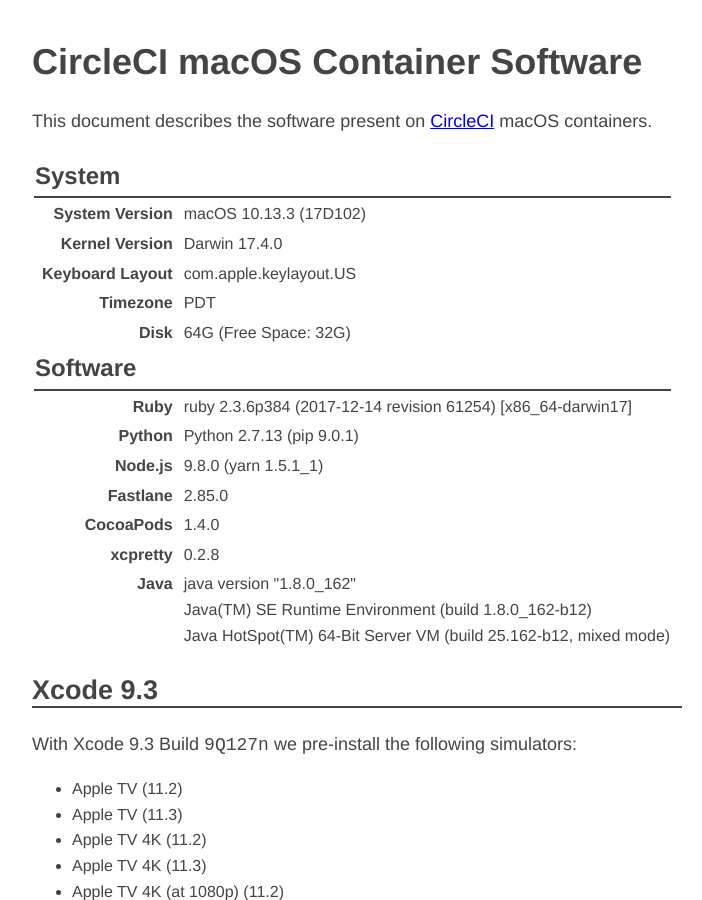
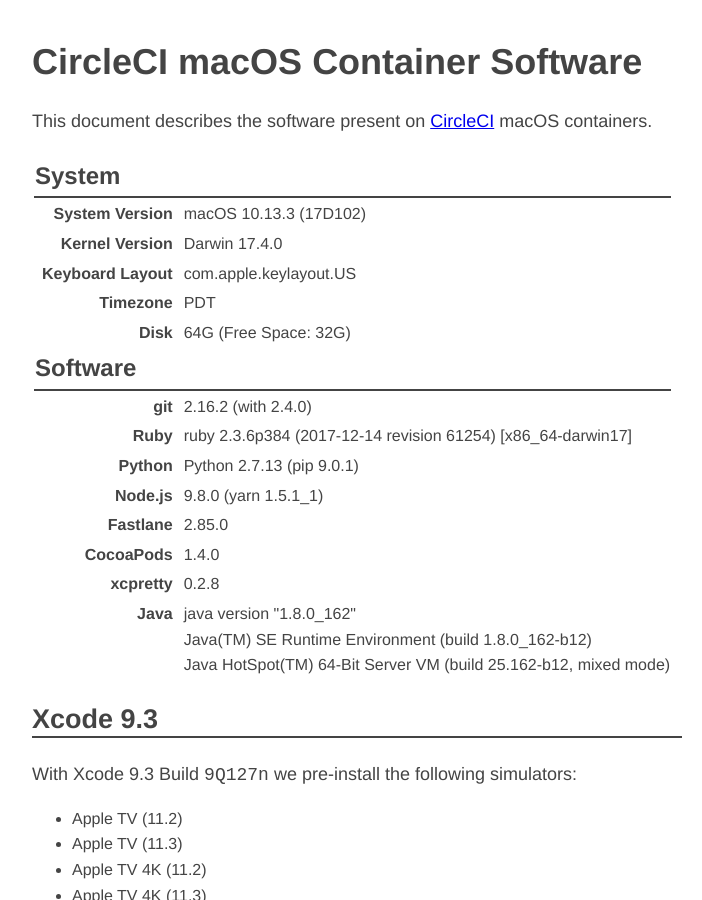
Before and after one commit to ericfode/macos-image-tests, a Jekyll site: the page built from pages/index.html, in a window 1280 px wide and 900 px high. Shown: the whole window, without its empty margins (283-985 px from the left). Built offline with Jekyll 4.4.1, drawn with Linux system fonts in a browser that asks for light colours.

Commit message:
Add tests for git and git-lfs

```diff
--- a/pages/index.html
+++ b/pages/index.html
@@ -40,6 +40,10 @@
     </thead>
     <tbody>
         <tr>
+            <td>git</td>
+            <td>{{ site.data.homebrew['git'] }} (with {{ site.data.homebrew['git-lfs'] }})</td>
+        </tr>
+        <tr>
             <td>Ruby</td>
             <td>{{ site.data.software.ruby.version }}</td>
         </tr>
```
